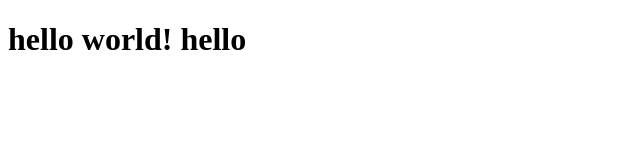
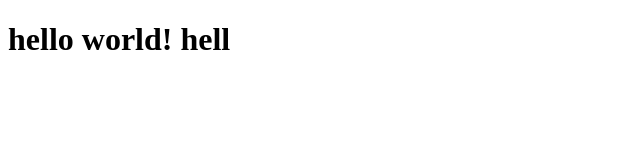
Before and after one commit to icodesometimes/project0, a plain HTML site: page hello.html in a window 1280 px wide. Shown: the full height of the page, 0-640 px from the left. Drawn offline with Linux system fonts and the light colour scheme.

Commit message:
Update hello.html

```diff
--- a/hello.html
+++ b/hello.html
@@ -5,7 +5,7 @@
     <meta charset="UTF-8">
     <meta name="viewport" content="width=device-width, initial-scale=1.0">
     <title>My Web page</title>
-    <h1>hello world! hello</h1>
+    <h1>hello world! hell</h1>
 </head>
 
 <body>
```
